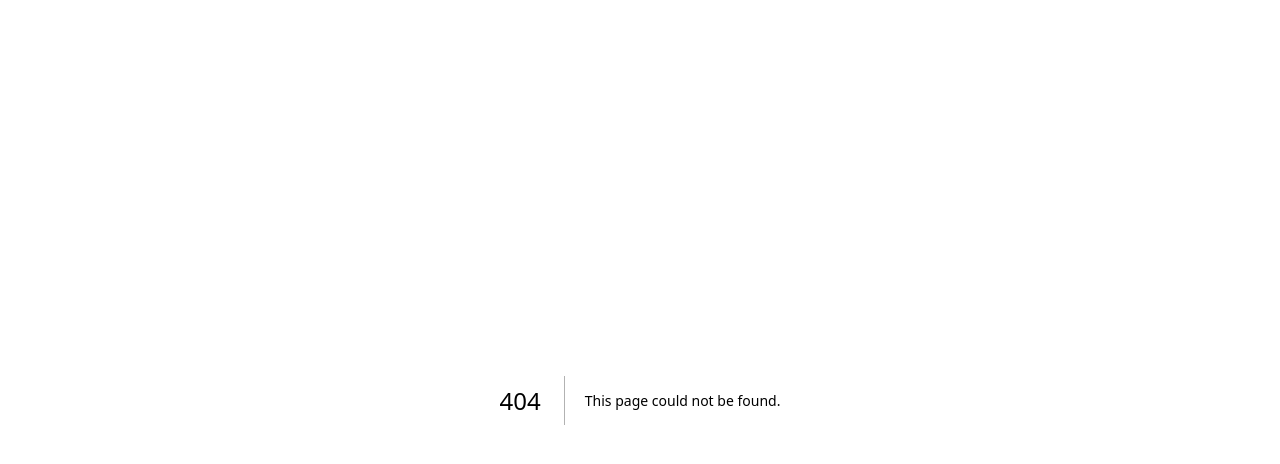
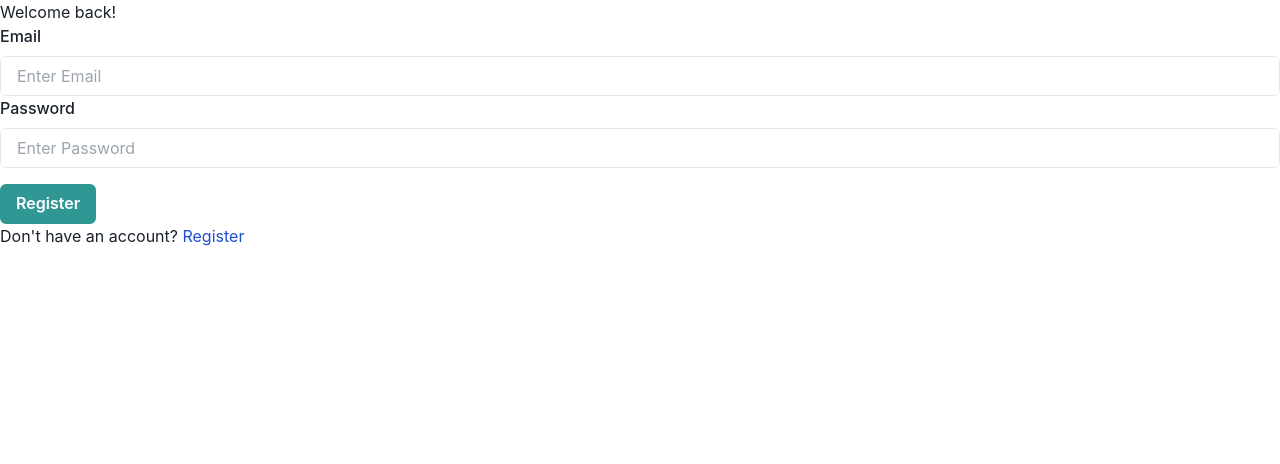
Before and after one commit to course-flow-final-project-2024/course-flow, a Next.js app: page /login in a window 1280 px wide. Before the commit this address had no page. Shown: the top 464 px of the page. Built offline with nearby package versions, Linux system fonts and the light colour scheme.

Commit message:
feat: create login page and login form

```diff
--- /dev/null
+++ b/src/components/login-form.jsx
@@ -0,0 +1,43 @@
+import {
+  FormControl,
+  FormLabel,
+  FormErrorMessage,
+  Input,
+  Button,
+} from "@chakra-ui/react";
+import React, { useState } from "react";
+function LogInForm() {
+  const [email, setEmail] = useState("");
+  const [password, setPassword] = useState();
+
+  const handleOnSubmit = async (e) => {
+    e.preventDefault();
+    console.log(email, password);
+  };
+  return (
+    <form onSubmit={handleOnSubmit}>
+      <FormControl>
+        <FormLabel>Email</FormLabel>
+        <Input
+          onChange={(e) => setEmail(e.target.value)}
+          type="email"
+          placeholder="Enter Email"
+          required
+        />
+      </FormControl>
+      <FormControl>
+        <FormLabel>Password</FormLabel>
+        <Input
+          onChange={(e) => setPassword(e.target.value)}
+          type="password"
+          placeholder="Enter Password"
+          required
+        />
+      </FormControl>
+      <Button mt={4} colorScheme="teal" type="submit">
+        Register
+      </Button>
+    </form>
+  );
+}
+export default LogInForm;
--- /dev/null
+++ b/src/pages/login.jsx
@@ -0,0 +1,18 @@
+import Link from "next/link";
+import LogInForm from "@/components/login-form.jsx";
+function LogInPage() {
+  return (
+    <div className="container mx-auto">
+      {/* NavBar */}
+      <h1>Welcome back!</h1>
+      <LogInForm />
+      <div>
+        Don't have an account?{" "}
+        <Link href="/register" className="text-blue-700 hover:underline">
+          Register
+        </Link>
+      </div>
+    </div>
+  );
+}
+export default LogInPage;
```
